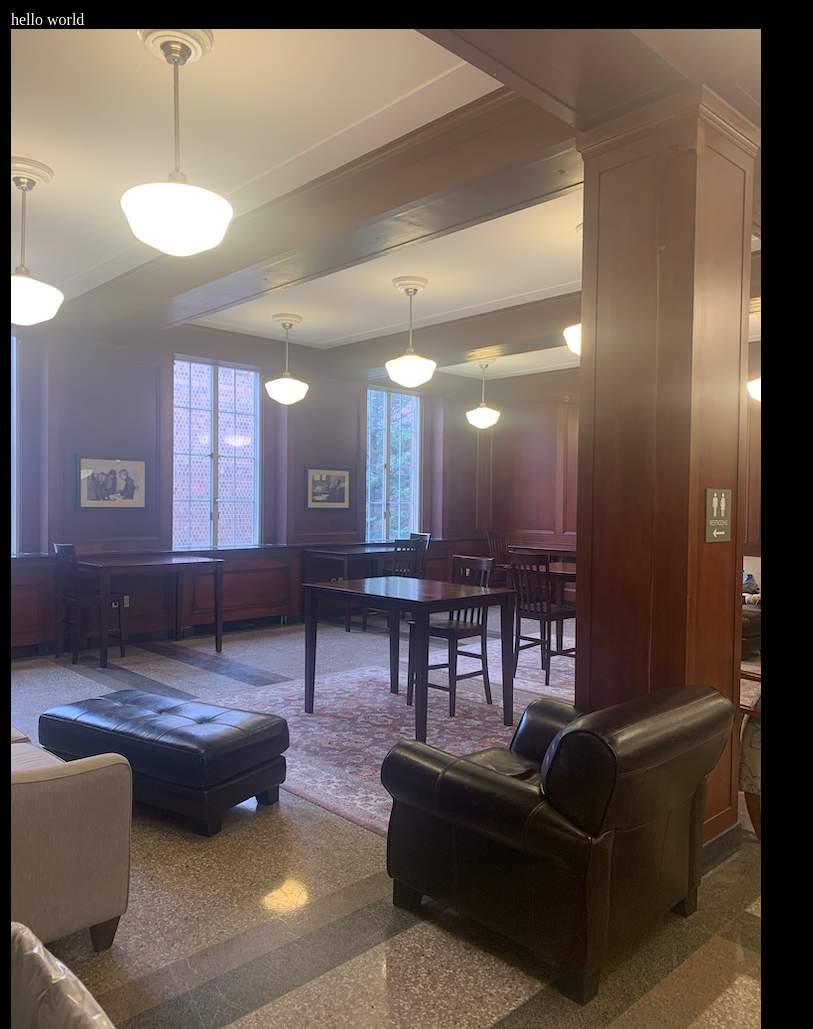
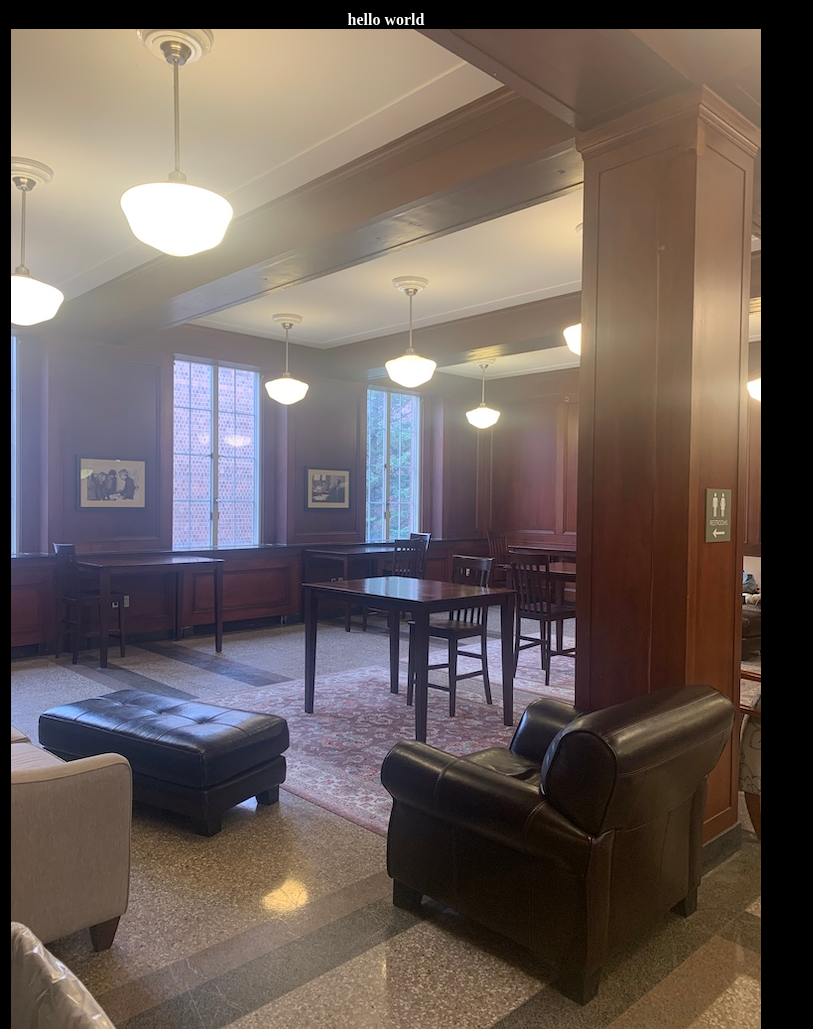
Before and after one commit to peampatra/game, a plain HTML site: page index.html in a window 1280 px wide. Shown: the whole page, without its empty margins (0-813 px from the left). Drawn offline with Linux system fonts and the light colour scheme.

Commit message:
Update index.html

```diff
--- a/index.html
+++ b/index.html
@@ -12,10 +12,10 @@
   <body>
     <table>
       <tr>
-        <td>
+        <th>
            hello world<br>
           <img src="https://peampatra.github.io/game/images/IMG_5702.JPG">
-        </td>
+        </th>
       </tr>
     </table>
 
```
